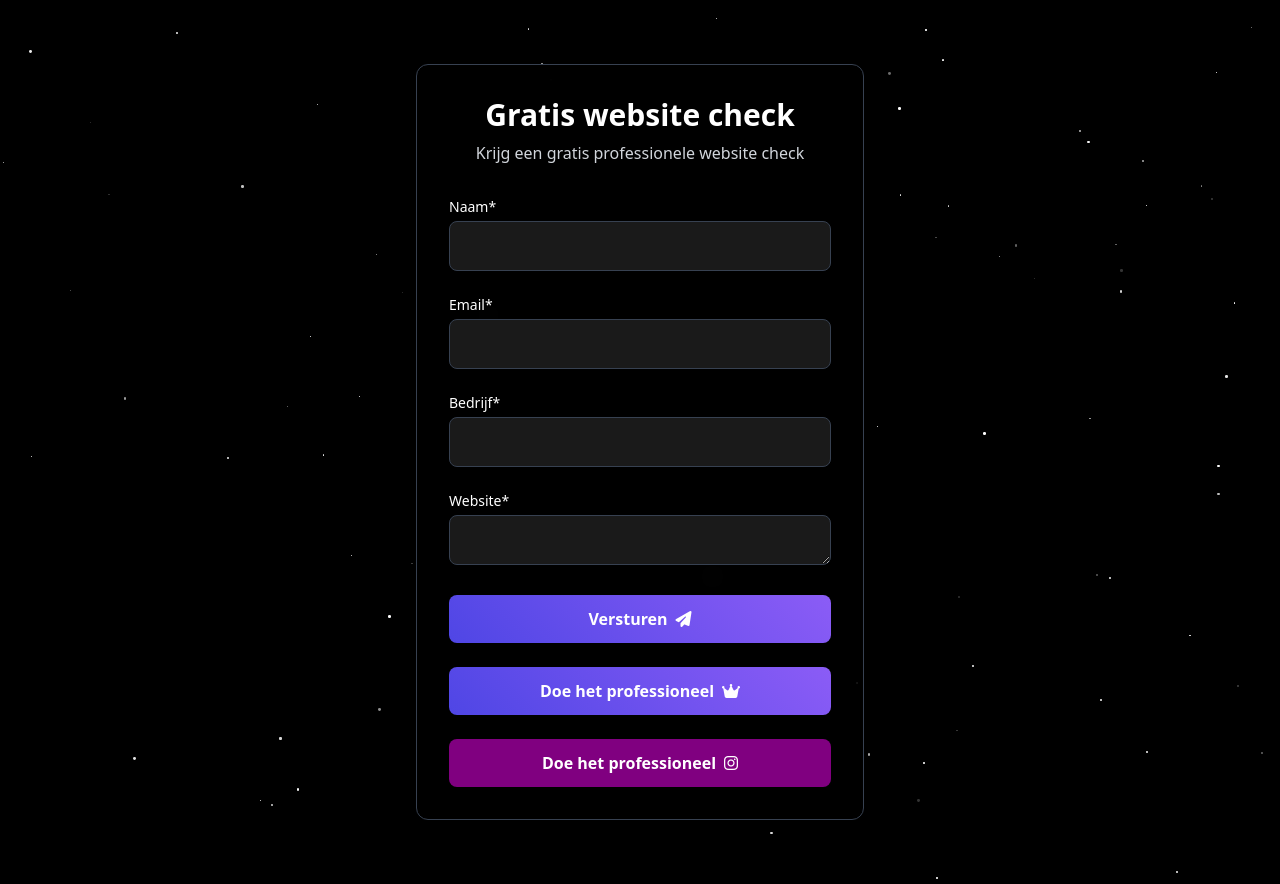
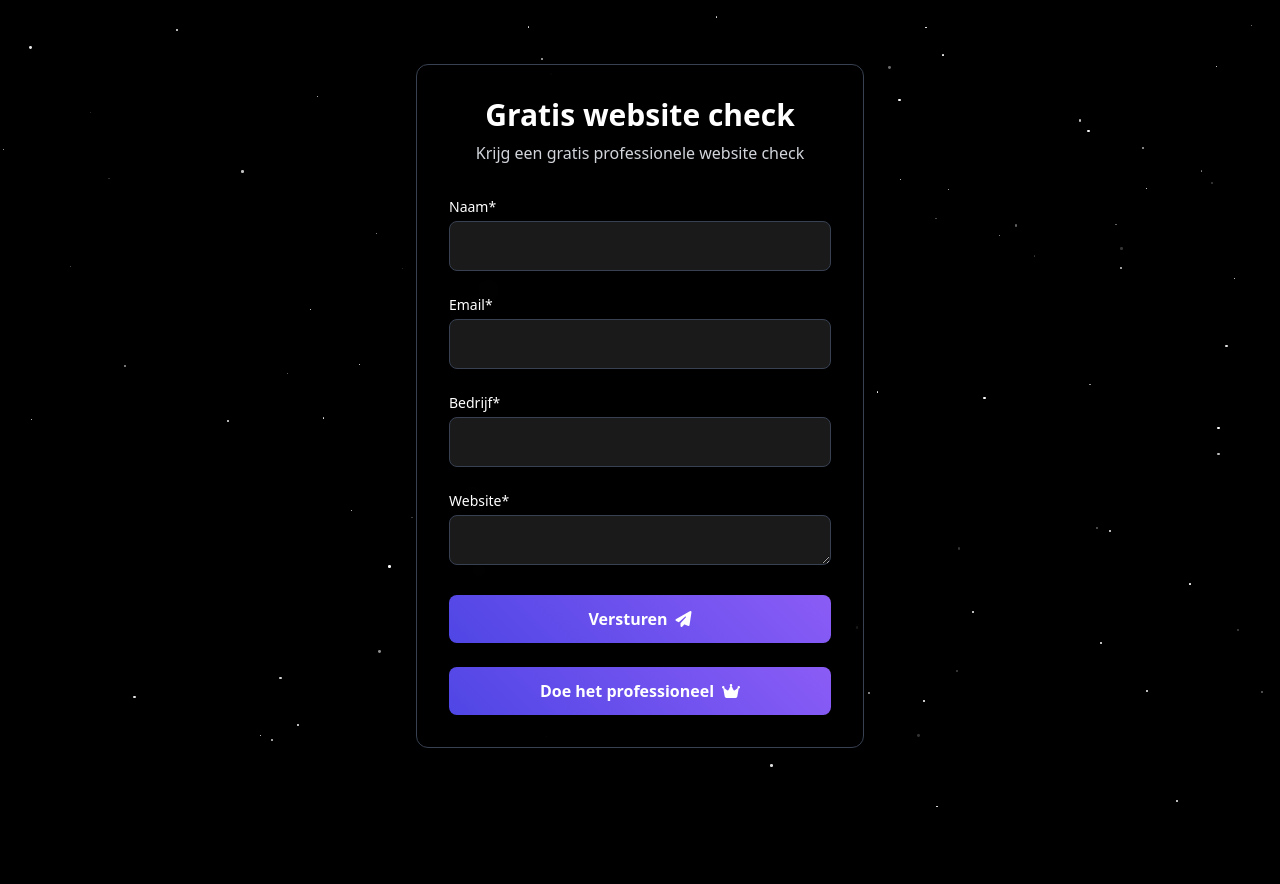
Before and after one commit to ImTimmee/WebsiteCheck-Proven, a plain HTML site: page index.html in a window 1280 px wide. After the commit the page ends 812 px from the top, so only its background shows below. Drawn offline with nearby package versions, Linux system fonts and the light colour scheme.

Commit message:
Add files via upload

```diff
--- a/index.html
+++ b/index.html
@@ -119,11 +119,6 @@
   <span>Doe het professioneel</span>
   <i class="fas fa-crown"></i>
 </a>
-                <a href="https://instagram.com/provenmedianl" target="_blank" rel="noopener noreferrer"
-   class="w-full py-3 px-4 rounded-lg font-bold insta-btn flex items-center justify-center space-x-2">
-  <span>Doe het professioneel</span>
-  <i class="fab fa-instagram"></i>
-</a>
             </form>
 
             <div id="success-message" class="hidden success-message text-center mt-6 p-4 bg-green-900/50 rounded-lg">
```
